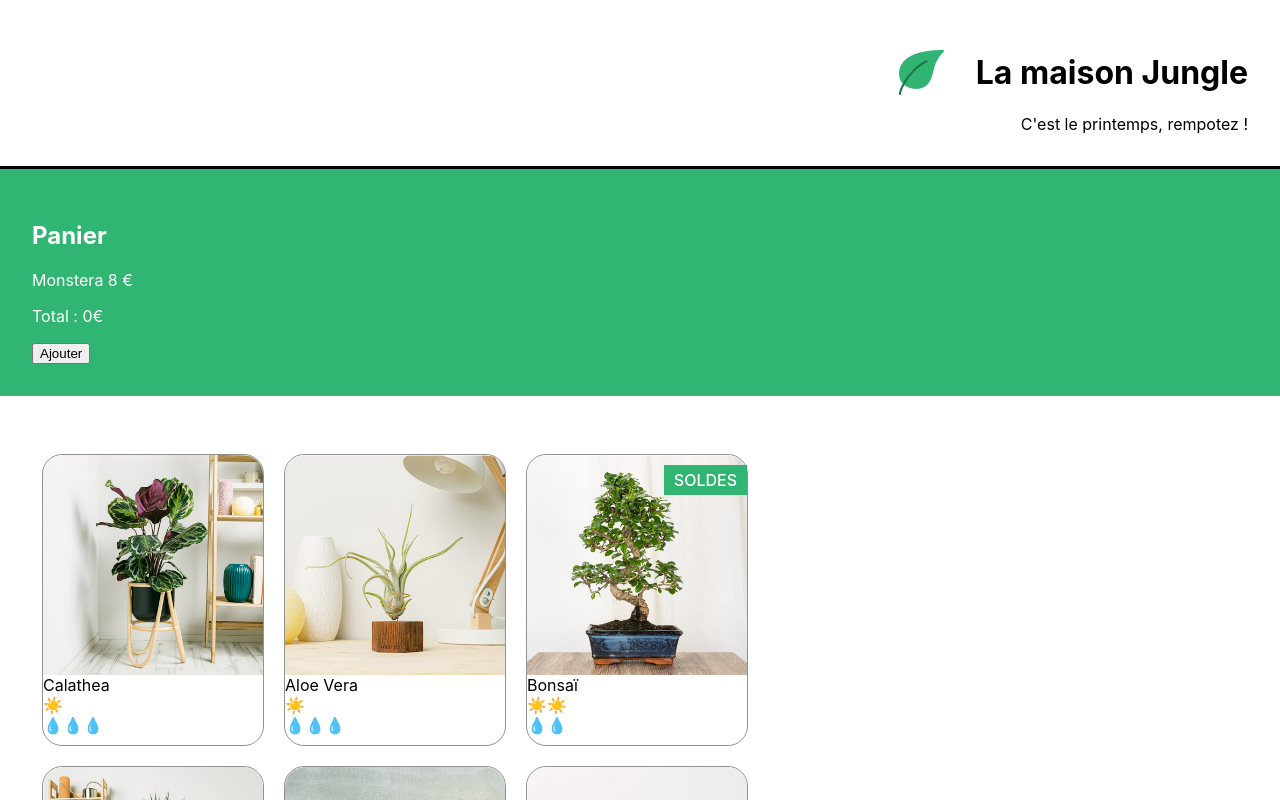
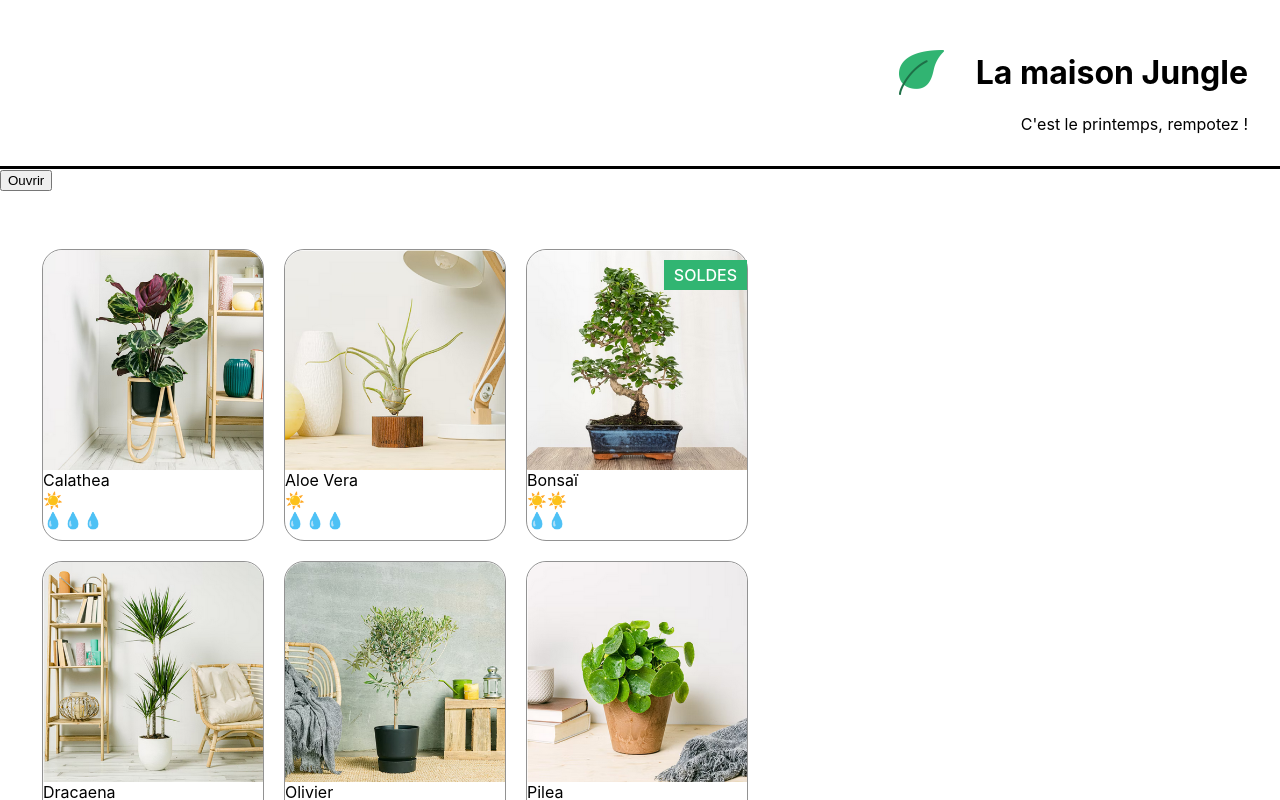
Before and after one commit to julieprunaret/La-maison-jungle-mastering-REACT, a React (Create React App) app: page / in a window 1280 px wide. Shown: the top 800 px of the page. Built offline with nearby package versions, Linux system fonts and the light colour scheme.

Commit message:
add - open and close menu function

```diff
--- a/src/components/Cart.js
+++ b/src/components/Cart.js
@@ -4,14 +4,29 @@ import { useState } from 'react';
 function Cart() {
     const monsteraPrice = 8;
     const [Cart, setCart] = useState(0);
+    const [open, setOpen] = useState(false);
 
-    return (
-        <div className='lmj-cart'>
-            <h2>Panier</h2>
-            <p>Monstera {monsteraPrice} €</p>
-            <p>Total : {monsteraPrice * Cart}€</p>
-            <button onClick={() => setCart(Cart + 1)}>Ajouter</button>
+    //my soluce
+    // const isMenuOpen = () => {
+    //     setOpen(current => !current)
+    // }
+
+    return open ? (
+        <div>
+            {/* <button onClick={isMenuOpen}>
+                {open ? 'Fermer' : 'Ouvrir'}
+            </button> */}
+            {/* <div className={`lmj-cart ${open && 'lmj-cart_open'}`}> */}
+            <div className="lmj-cart">
+            <button onClick={() => setOpen(false)}>Fermer</button>
+                <h2>Panier</h2>
+                <p>Monstera {monsteraPrice} €</p>
+                <p>Total : {monsteraPrice * Cart}€</p>
+                <button onClick={() => setCart(Cart + 1)}>Ajouter</button>
+            </div>
         </div>
+    ) : (
+        <button onClick={() => setOpen(true)}>Ouvrir</button>
     )
 }
 
--- a/src/styles/Cart.css
+++ b/src/styles/Cart.css
@@ -2,4 +2,9 @@
     padding: 32px;
     color: white;
     background-color: #31b572;
+    /* display: none; */
 }
+
+/* .lmj-cart_open {
+    display: block;
+} */
```
Also changed, not shown: 1 other file (tests, documents, lock files or other folders).
